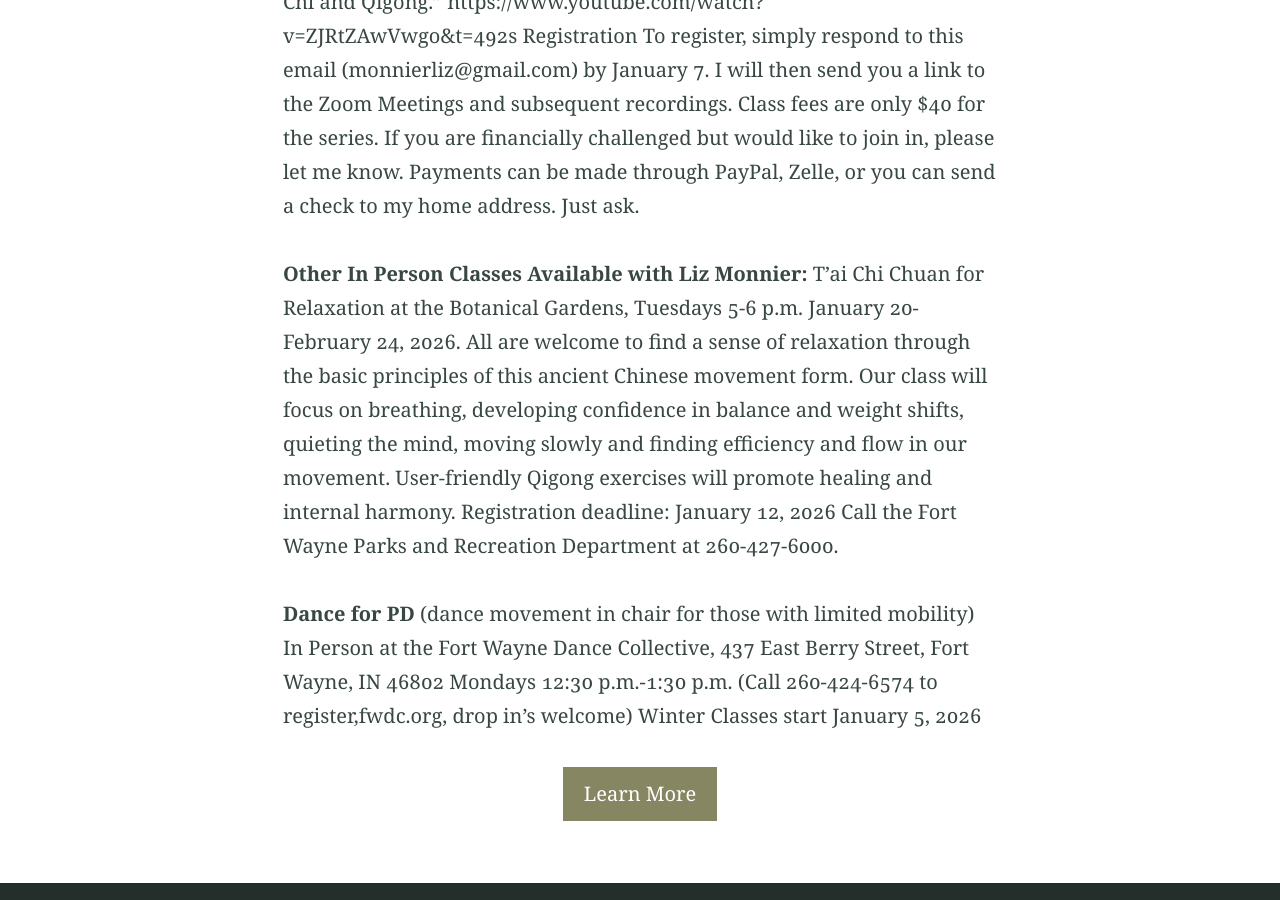
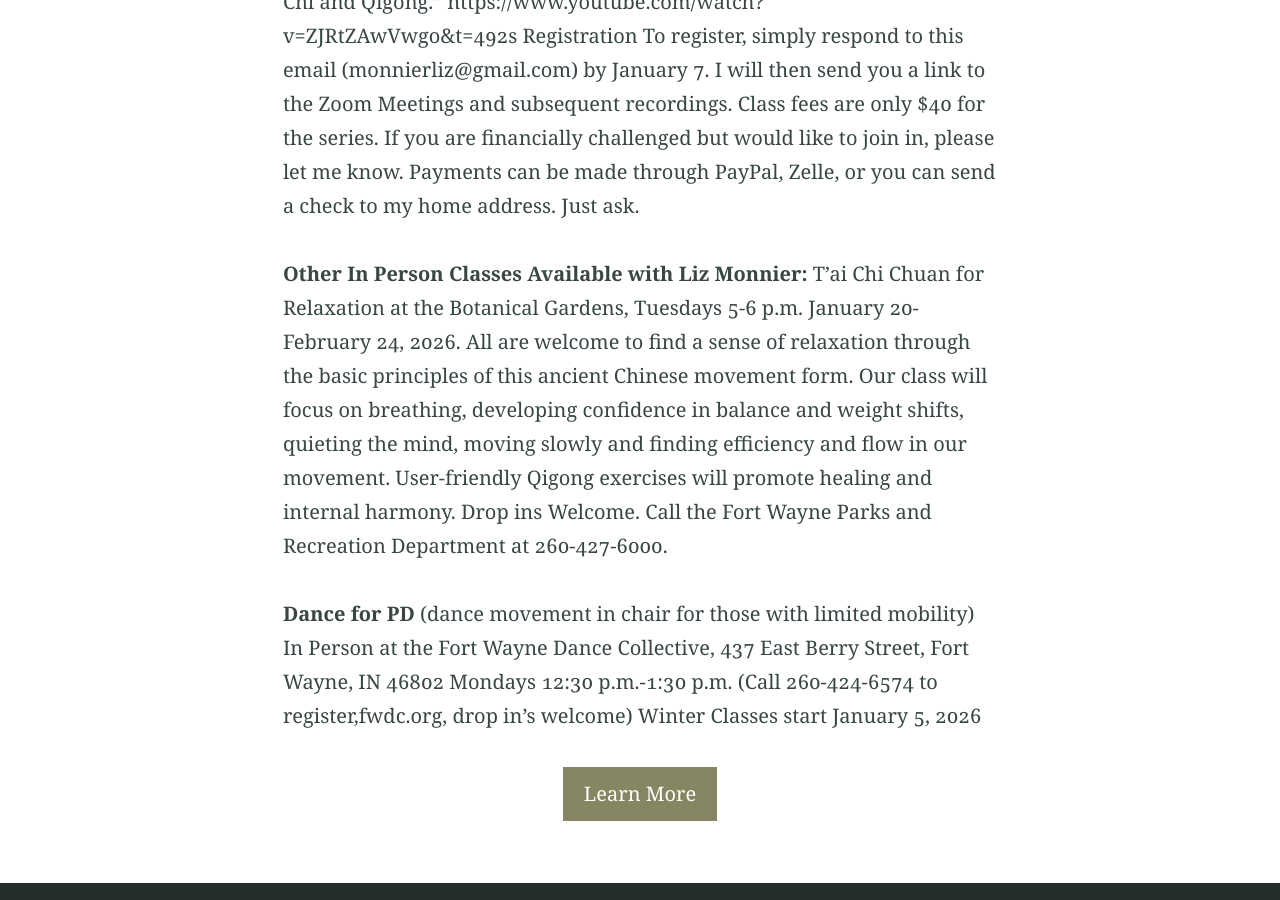
Before and after one commit to monnierliz/monnierliz.github.io, a Jekyll site: the page built from index.md, in a window 1280 px wide and 900 px high, scrolled down 4992 px. Built offline with Jekyll 4.4.1, drawn with Linux system fonts in a browser that asks for light colours; some of the changed text lies outside the part shown.

Commit message:
Update index.md
update schedule

```diff
--- a/index.md
+++ b/index.md
@@ -47,7 +47,7 @@ Join a Class with Liz in person or on Zoom
 Bones for Life® processes help us to understand more about ourselves. When we begin to pay attention to our movement and feel more aware, the brain and nervous system make positive changes that create more efficiency. Movement becomes easier and more enjoyable. I believe you will feel a difference.
 ON ZOOM
 **A Bones for Life® four-class series with Liz Monnier**
-January 6,13,20,27, 2026
+February 3, 10, 17,24 , 2026
 **On Zoom,Tuesdays 12 noon – 1 p.m. (EST)
  Can’t make this time? No worries, classes will be recorded and available for 2 weeks.
 (Although recordings are not interactive, it does allow for flexibility for participation on your own time. I encourage you to do this if you are unable to make the Tuesday noon (EDT) class. )
@@ -84,7 +84,7 @@ Payments can be made through PayPal, Zelle, or you can send a check to my home a
 
 **Other In Person Classes Available with Liz Monnier:**
 T'ai Chi Chuan for Relaxation at the Botanical Gardens, Tuesdays 5-6 p.m. January 20-February 24, 2026. All are welcome to find a sense of relaxation through the basic principles of this ancient Chinese movement form.  Our class will focus on breathing, developing confidence in balance and weight shifts, quieting the mind, moving slowly and finding efficiency and flow in our movement. User-friendly Qigong exercises will promote healing and internal harmony.
-Registration deadline: January 12, 2026 Call the Fort Wayne Parks and Recreation Department at 260-427-6000.
+Drop ins Welcome. Call the Fort Wayne Parks and Recreation Department at 260-427-6000.
 
 **Dance for PD** (dance movement in chair for those with limited mobility)
 In Person at the Fort Wayne Dance Collective, 437 East Berry Street, Fort Wayne, IN 46802
```
